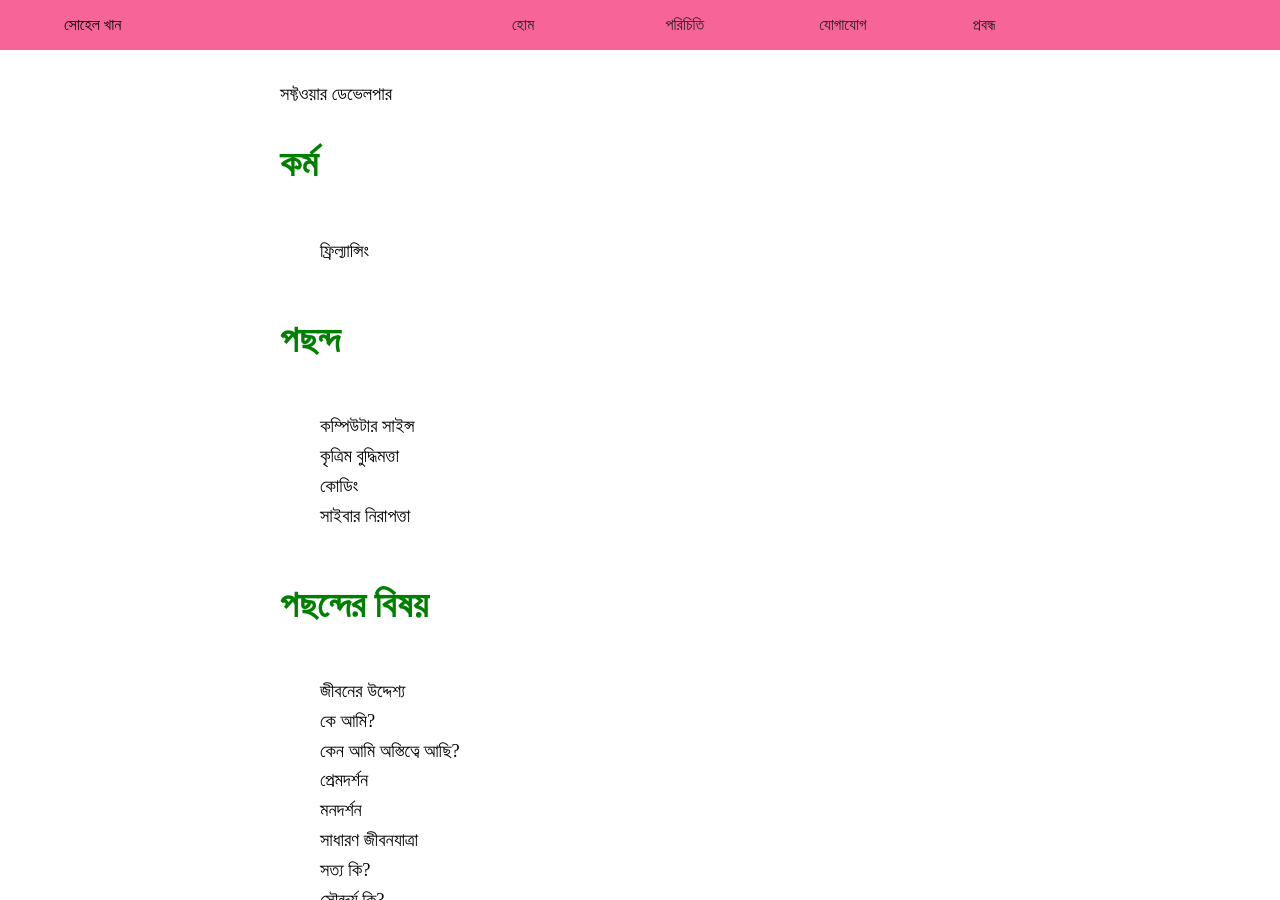
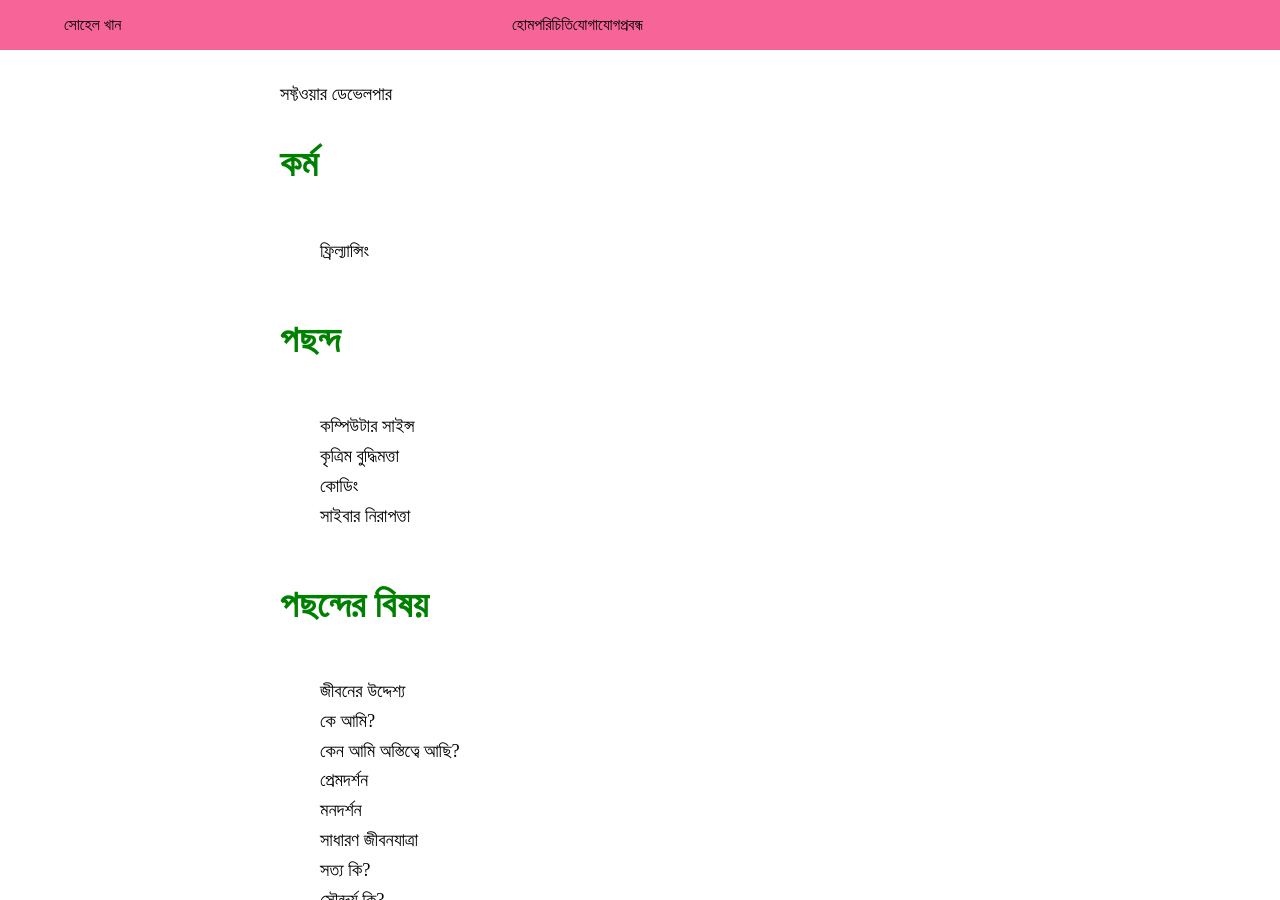
Before and after one commit to sohelkhanz/sohelkhanz.github.io, a Jekyll site: the page built from index.md, in a window 1280 px wide and 900 px high. Built offline with Jekyll 4.4.1, drawn with Linux system fonts in a browser that asks for light colours.

Commit message:
Update default.html

```diff
--- a/_layouts/default.html
+++ b/_layouts/default.html
@@ -19,10 +19,10 @@
             <input type="checkbox" id="menuToggle">
             <label for="menuToggle" class="menu-icon"><i class="fas fa-bars"></i></label>
             <ul>
-                <a href="/"><ul> <li>হোম</li></ul> </a>
-                <a href="/প্রবন্ধ/পরিচিতি"><ul> <li>পরিচিতি</li></ul> </a>
-                <a href="/প্রবন্ধ/যোগাযোগ"><ul> <li>যোগাযোগ</li></ul> </a>
-                <a href="/প্রবন্ধ/মার্কডাউন"><ul> <li>প্রবন্ধ</li> </ul></a>
+                <li>হোম</li>
+                <li>পরিচিতি</li>
+                <li>যোগাযোগ</li>
+                <li>প্রবন্ধ</li>
             </ul>
         </nav>
     </header>
```
